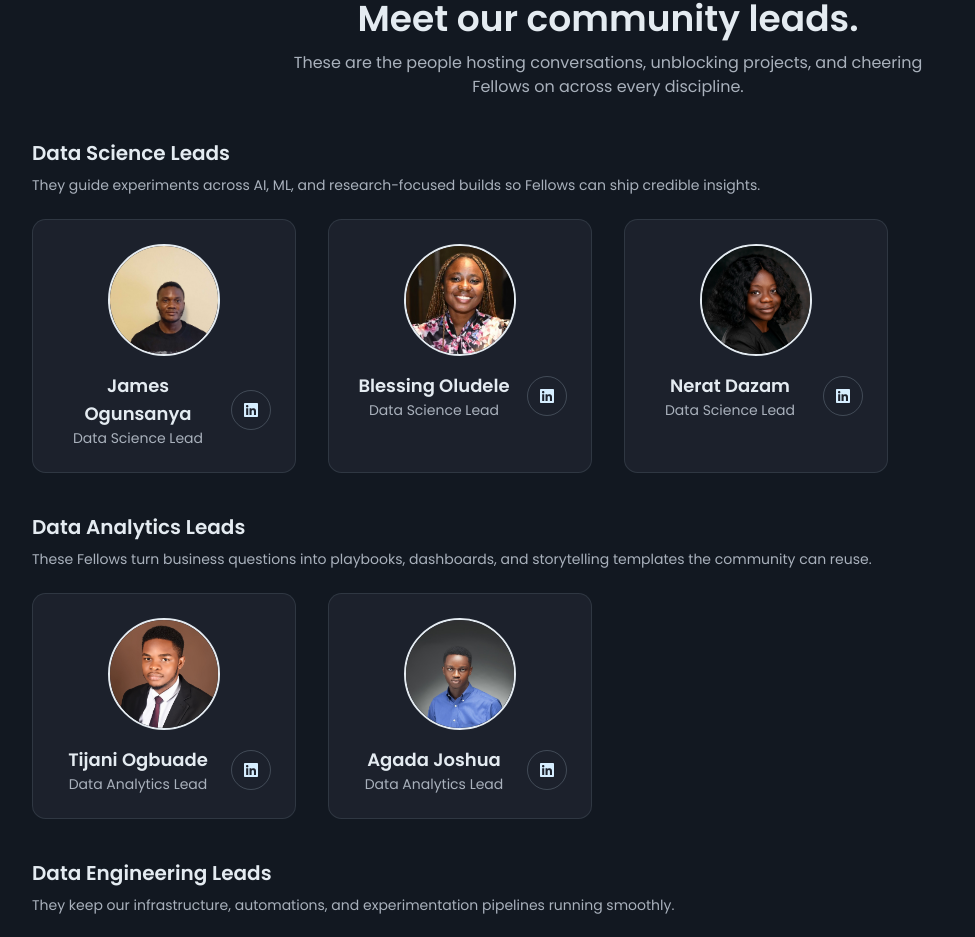
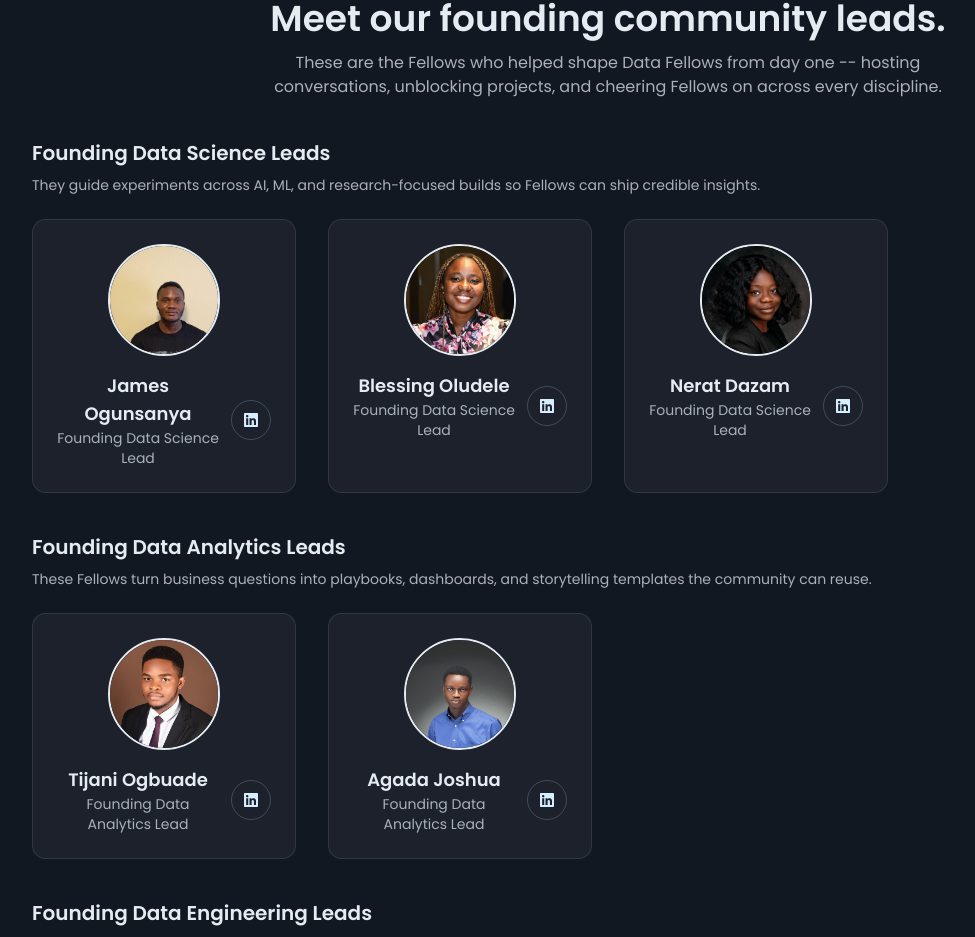
Before and after one commit to Data-Fellows/data-fellows-web-app, a Next.js app: page /community in a window 1280 px wide. Shown: the part 1729-2666 px from the top of the page, without its empty margins (32-1007 px from the left). Built offline with nearby package versions, Linux system fonts and the light colour scheme.

Commit message:
Rename community leads section to "Founding" community leads
Reflects that these are the original leads who helped shape Data
Fellows from day one, ahead of a future section for newly onboarded
volunteer leads.

```diff
--- a/src/views/community/index.tsx
+++ b/src/views/community/index.tsx
@@ -117,7 +117,7 @@ const communityLeadGroups: {
   leads: CommunityLead[];
 }[] = [
   {
-    title: "Data Science Leads",
+    title: "Founding Data Science Leads",
     description:
       "They guide experiments across AI, ML, and research-focused builds so Fellows can ship credible insights.",
     leads: [
@@ -125,24 +125,24 @@ const communityLeadGroups: {
         name: "James Ogunsanya",
         image: "/images/community/James.jpeg",
         linkedin: "https://www.linkedin.com/in/oyindamolajames",
-        role: "Data Science Lead",
+        role: "Founding Data Science Lead",
       },
       {
         name: "Blessing Oludele",
         image: "/images/community/Blessing.jpeg",
         linkedin: "https://www.linkedin.com/in/blessingoludele",
-        role: "Data Science Lead",
+        role: "Founding Data Science Lead",
       },
       {
         name: "Nerat Dazam",
         image: "/images/community/Nerat.jpeg",
         linkedin: "https://www.linkedin.com/in/nerat-dazam",
-        role: "Data Science Lead",
+        role: "Founding Data Science Lead",
       },
     ],
   },
   {
-    title: "Data Analytics Leads",
+    title: "Founding Data Analytics Leads",
     description:
       "These Fellows turn business questions into playbooks, dashboards, and storytelling templates the community can reuse.",
     leads: [
@@ -150,18 +150,18 @@ const communityLeadGroups: {
         name: "Tijani Ogbuade",
         image: "/images/community/Tijani.jpeg",
         linkedin: "https://www.linkedin.com/in/tijani-ogbuade",
-        role: "Data Analytics Lead",
+        role: "Founding Data Analytics Lead",
       },
       {
         name: "Agada Joshua",
         image: "/images/community/Agada.jpeg",
         linkedin: "https://www.linkedin.com/in/joshua-agada",
-        role: "Data Analytics Lead",
+        role: "Founding Data Analytics Lead",
       },
     ],
   },
   {
-    title: "Data Engineering Leads",
+    title: "Founding Data Engineering Leads",
     description:
       "They keep our infrastructure, automations, and experimentation pipelines running smoothly.",
     leads: [
@@ -169,13 +169,13 @@ const communityLeadGroups: {
         name: "Oyindamola Victor",
         image: "/images/Oyindamola_Victor_cto.JPG",
         linkedin: "https://www.linkedin.com/in/oyindamolavictor/",
-        role: "Data Engineering Lead",
+        role: "Founding Data Engineering Lead",
       },
       {
         name: "Wuraola Akeeb",
         image: "/images/community/Wuraola.jpeg",
         linkedin: "https://www.linkedin.com/in/akeebwuraolaayomide",
-        role: "Data Engineering Lead",
+        role: "Founding Data Engineering Lead",
       },
     ],
   },
@@ -294,11 +294,12 @@ const CommunityPage = () => {
                 id="community-leads-heading"
                 className="text-3xl font-semibold text-foreground sm:text-4xl"
               >
-                Meet our community leads.
+                Meet our founding community leads.
               </h2>
               <p className="mx-auto mt-3 max-w-2xl text-base text-muted-foreground">
-                These are the people hosting conversations, unblocking projects,
-                and cheering Fellows on across every discipline.
+                These are the Fellows who helped shape Data Fellows from day
+                one -- hosting conversations, unblocking projects, and
+                cheering Fellows on across every discipline.
               </p>
             </div>
             <div className="space-y-10">
```
